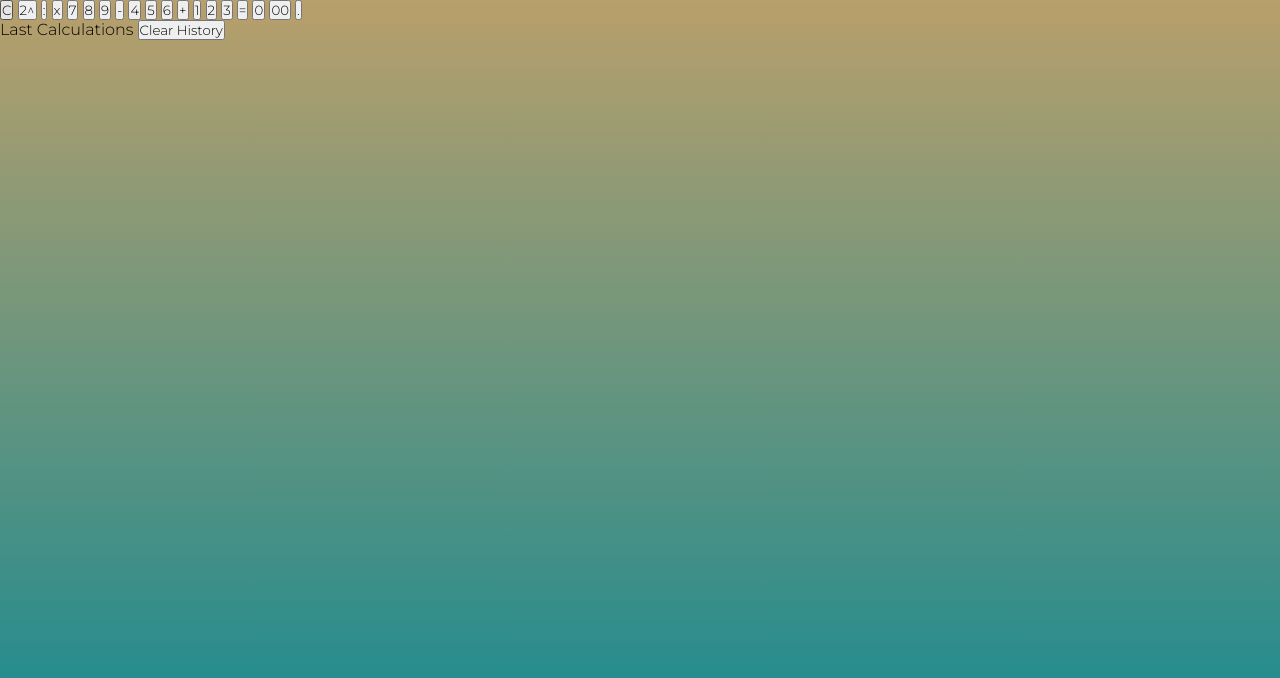
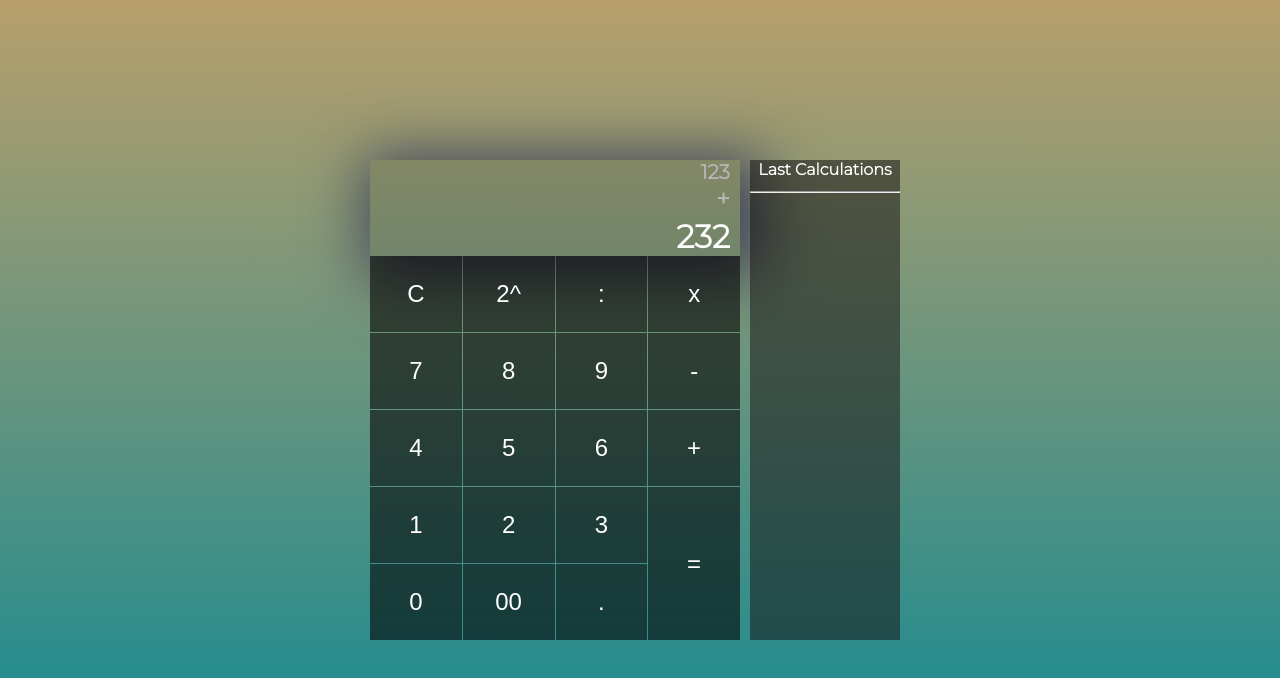
Before and after one commit to Mentos2509/JS-Calculator, a plain HTML site: page index.html in a window 1280 px wide. Drawn offline with Linux system fonts and the light colour scheme.

Commit message:
Add style.css draft

```diff
--- a/index.html
+++ b/index.html
@@ -15,15 +15,15 @@
     />
   </head>
   <body>
-    <div class="calclulator">
+    <div class="calculator">
       <div class="display">
         <div class="previousNumber">
-          <p></p>
-          <span class="mathSign"></span>
+          <p>123</p>
+          <span class="mathSign">+</span>
         </div>
-        <p class="currentNumber"></p>
+        <p class="currentNumber">232</p>
       </div>
-    </div>
+
     <div class="panel">
       <button class="clear">C</button>
       <button class="operator">2^</button>
@@ -40,15 +40,17 @@
       <button class="number">1</button>
       <button class="number">2</button>
       <button class="number">3</button>
-      <button class="number">=</button>
+      <button class="equals">=</button>
       <button class="number">0</button>
       <button class="number">00</button>
       <button class="number">.</button>
     </div>
+</div>
     <div class="calculator-history">
       <p class="history-title">
         Last Calculations <button class="history-btn">Clear History</button>
       </p>
+      <hr>
       <ul class="history"></ul>
     </div>
   </body>
--- a/style.css
+++ b/style.css
@@ -1,12 +1,126 @@
-* {
-    font-family: 'Montserrat', sans-serif;
-    padding: 0;
-    margin: 0;
-    box-sizing: border-box;
+html {
+  font-family: "Montserrat", sans-serif;
+  font-size: 16px;
 }
 
-body{
-    min-height:100vh;
-    background: linear-gradient(0deg, rgba(37,140,142,1) 14%, rgba(184,159,107,1) 100%);
+*,
+::before,
+::after {
+  padding: 0;
+  margin: 0;
+  box-sizing: border-box;
+}
 
+body {
+  min-height: 100vh;
+  background: linear-gradient(
+    0deg,
+    rgba(37, 140, 142, 1) 14%,
+    rgba(184, 159, 107, 1) 100%
+  );
+  display: flex;
+  justify-content: center;
+  align-items: center;
 }
+
+.calculator {
+  height: 60vh;
+  min-width: 370px;
+  max-width: 370px;
+}
+
+.display {
+  width: 100%;
+  min-height: 20%;
+  max-height: min-content;
+  background-color: rgba(29, 27, 27, 0.151);
+  box-shadow: 10px 10px 60px 14px rgba(66, 68, 90, 1);
+  color: white;
+  word-break: break-all;
+  text-align: right;
+  display: flex;
+  flex-direction: column;
+  justify-content: space-between;
+  padding-right: 10px;
+  font-weight: bold;
+}
+
+.currentNumber {
+  font-size: 32px;
+}
+
+.previousNumber {
+  color: rgb(182, 182, 182);
+  font-size: 20px;
+}
+
+.mathSign {
+  font-size: 24px;
+}
+
+.panel {
+  height: 80%;
+  display: grid;
+  grid-template-columns: repeat(4, 1fr);
+  grid-template-rows: repeat(5, 1fr);
+  gap: 1px;
+}
+
+.panel button {
+  font-size: 24px;
+  background-color: rgba(0, 0, 0, 0.578);
+  color: #fff;
+  cursor: pointer;
+  border: none;
+  outline: none;
+  transition: all 0.2s ease-in-out;
+}
+
+button:hover {
+  background-color: rgba(0, 0, 0, 0.75);
+}
+
+.equals {
+  grid-row: -1/-3;
+  grid-column: -2/-1;
+}
+
+.calculator-history {
+  height: 60vh;
+  margin: 10px;
+  width: 150px;
+  color: white;
+  background-color: rgba(20, 19, 18, 0.521);
+  font-weight: bold;
+  text-align: center;
+}
+
+.history {
+  list-style: none;
+}
+
+.history-title {
+  padding-bottom: 12px;
+}
+
+.history-btn{
+    color: #fff;
+    background-color: rgba(27,27,27,0.630);
+    border:none;
+    padding: 8px;
+    border-radius: 20px;
+    font-weight: bold;
+    display: none;
+    outline: none;
+    margin: 5px auto;
+}
+
+.history-btn.active{
+    display: inline-block;
+}
+
+.history-item {
+    margin: 8px 0px;
+    letter-spacing: 1px;
+    border-bottom: 1px solid rgba(27, 27, 20, 0.600);
+}
```
